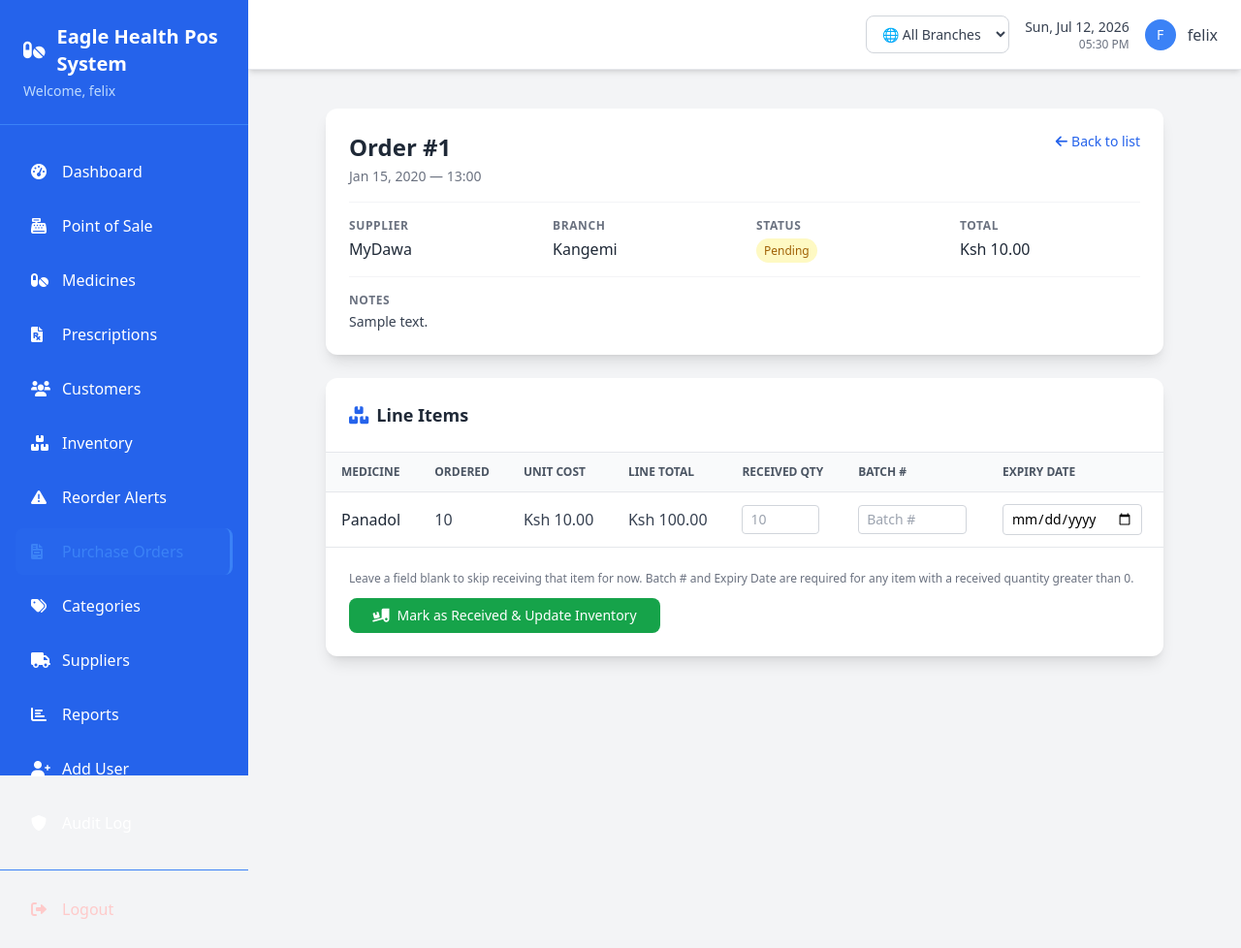
After one commit to findech1/Pharmacy-POS, a Django app: page /orders/1/ in a window 1280 px wide. The commit adds this page. Shown: the whole page at 97% size. Run offline with Django 5.2, Linux system fonts and the light colour scheme; a user stored in the database is signed in; data comes from the database, SQL or seed files in the repository; both versions use the stored data as it was after the commit; tables that the repository leaves empty hold one stand-in row (values such as "Sample post"); some libraries are stand-ins or nearby versions.

Commit message:
order module and barcode

```diff
--- a/pharmacy_pos/pos/admin.py
+++ b/pharmacy_pos/pos/admin.py
@@ -1,7 +1,7 @@
 from django.contrib import admin
 from .models import (
     Medicine, Category, Customer, Supplier, Sale, SaleItem,
-    Branch, UserProfile, Inventory, Order,
+    Branch, UserProfile, Inventory, Order, OrderItem,
     DrugInteraction, Prescription, PrescriptionItem, DispensingLog, AuditLog
 )
 
@@ -14,6 +14,7 @@ admin.site.register(Branch)
 admin.site.register(UserProfile)
 admin.site.register(Inventory)
 admin.site.register(Order)
+admin.site.register(OrderItem)
 admin.site.register(DrugInteraction)
 admin.site.register(Prescription)
 admin.site.register(PrescriptionItem)
--- a/pharmacy_pos/pos/urls.py
+++ b/pharmacy_pos/pos/urls.py
@@ -9,6 +9,12 @@ urlpatterns = [
     path('audit-log/', views.audit_log_list, name='audit_log_list'),
     path('reorder-alerts/', views.reorder_alerts, name='reorder_alerts'),
     path('reorder-alerts/create/', views.create_reorder, name='create_reorder'),
+
+    # Purchase Order URLs
+    path('orders/', views.order_list, name='order_list'),
+    path('orders/add/', views.order_add, name='order_add'),
+    path('orders/<int:pk>/', views.order_detail, name='order_detail'),
+    path('orders/<int:pk>/receive/', views.order_receive, name='order_receive'),
 
     # Medicine URLs
     path('medicines/', views.medicine_list, name='medicine_list'),
@@ -23,6 +29,7 @@ urlpatterns = [
     # POS URLs
     path('pos/', views.pos_sale, name='pos_sale'),
     path('pos/process/', views.process_sale, name='process_sale'),
+    path('pos/barcode-lookup/', views.barcode_lookup, name='barcode_lookup'),
 
     # Inventory URLs
     path('inventory/', views.inventory_list, name='inventory_list'),
--- a/pharmacy_pos/pos/views.py
+++ b/pharmacy_pos/pos/views.py
@@ -4,14 +4,14 @@ from django.contrib.auth.decorators import login_required
 from django.contrib.auth.decorators import permission_required
 from django.contrib.auth.models import User
 from django.contrib import messages
-from django.db.models import Sum, Count, Q, F
-from django.db.models.functions import TruncDate, TruncMonth
+from django.db.models import Sum, Count, Q, F, Value, IntegerField
+from django.db.models.functions import TruncDate, TruncMonth, Coalesce
 from django.http import JsonResponse
 from django.core.paginator import Paginator
 from django.utils import timezone
 from datetime import datetime, timedelta
 from .models import (
-    Medicine, Inventory, Customer, Sale, Supplier, Order, Category, Payment,
+    Medicine, Inventory, Customer, Sale, Supplier, Order, OrderItem, Category, Payment,
     Branch, SaleItem, Prescription, PrescriptionItem, DispensingLog, DrugInteraction, AuditLog
 )
 from .forms import *
@@ -223,9 +223,6 @@ def pos_sale(request):
         messages.warning(request, 'Please select a specific branch before making a sale.')
         return redirect('dashboard')
 
-    from django.db.models import Value, IntegerField
-    from django.db.models.functions import Coalesce
-
     medicines = Medicine.objects.filter(is_active=True).annotate(
         branch_stock=Coalesce(
             Sum('inventory__quantity', filter=Q(inventory__branch_id=request.active_branch_id)),
@@ -247,6 +244,34 @@ def pos_sale(request):
         'categories': categories,
         'active_branch': active_branch,
         'pending_dispensing': pending_dispensing,
+    })
+
+
+@login_required
+def barcode_lookup(request):
+    """Keyboard-wedge barcode scanner support — looks up a medicine by scanned code."""
+    code = request.GET.get('code', '').strip()
+    if not code:
+        return JsonResponse({'success': False, 'error': 'No barcode provided.'})
+    if request.active_branch_id is None:
+        return JsonResponse({'success': False, 'error': 'Select a branch first.'})
+
+    medicine = Medicine.objects.filter(barcode=code, is_active=True).annotate(
+        branch_stock=Coalesce(
+            Sum('inventory__quantity', filter=Q(inventory__branch_id=request.active_branch_id)),
+            Value(0), output_field=IntegerField()
+        )
+    ).first()
+
+    if not medicine:
+        return JsonResponse({'success': False, 'error': f'No medicine found for barcode "{code}".'})
+
+    return JsonResponse({
+        'success': True,
+        'id': medicine.id,
+        'name': medicine.name,
+        'price': float(medicine.price),
+        'stock': medicine.branch_stock,
     })
 
 
@@ -496,24 +521,29 @@ def create_reorder(request):
         messages.error(request, 'No matching items found for this branch.')
         return redirect('reorder_alerts')
 
-    lines = []
-    for item in items:
-        suggested_qty = max(item.reorder_level * 2 - item.quantity, item.reorder_level)
-        lines.append(f"{item.medicine.name}: current stock {item.quantity}, reorder {suggested_qty} units")
-
     order = Order.objects.create(
         branch_id=request.active_branch_id,
         supplier=supplier,
         status='pending',
-        notes="Auto-generated reorder request:\n" + "\n".join(lines),
+        notes='Auto-generated from reorder alerts.',
         created_by=request.user,
     )
 
+    for item in items:
+        suggested_qty = max(item.reorder_level * 2 - item.quantity, item.reorder_level)
+        OrderItem.objects.create(
+            order=order,
+            medicine=item.medicine,
+            quantity_ordered=suggested_qty,
+            unit_cost=item.cost_price,
+        )
+    order.recompute_total()
+
     log_audit(request, 'create', obj=order,
-              details=f'Draft reorder #{order.id} created for {items.count()} low-stock item(s) from {supplier.name}.')
+              details=f'Draft purchase order #{order.id} created for {items.count()} low-stock item(s) from {supplier.name}.')
 
     messages.success(request, f'Draft purchase order #{order.id} created for {supplier.name}.')
-    return redirect('reorder_alerts')
+    return redirect('order_detail', pk=order.id)
 
 
 # Category Views
@@ -778,6 +808,122 @@ def supplier_report(request):
     return render(request, 'pos/supplier_report.html', context)
 
 
+# ---------------------------------------------------------------------------
+# Purchase Order Line-Item Workflow (REQ-PUR-4.1, REQ-PUR-4.2)
+# ---------------------------------------------------------------------------
+
+@login_required
+def order_list(request):
+    branch_filter = {} if request.active_branch_id is None else {'branch_id': request.active_branch_id}
+    orders = Order.objects.filter(**branch_filter).select_related('supplier', 'created_by').order_by('-created_at')
+    return render(request, 'pos/order_list.html', {'orders': orders})
+
+
+@login_required
+def order_add(request):
+    if request.active_branch_id is None:
+        messages.warning(request, 'Please select a specific branch before creating a purchase order.')
+        return redirect('dashboard')
+
+    if request.method == 'POST':
+        form = OrderForm(request.POST)
+        if form.is_valid():
+            order = form.save(commit=False)
+            order.branch_id = request.active_branch_id
+            order.created_by = request.user
+            order.status = 'pending'
+            order.save()
+
+            formset = OrderItemFormSet(request.POST, instance=order)
+            if formset.is_valid():
+                formset.save()
+                order.recompute_total()
+                log_audit(request, 'create', obj=order, details=f'Purchase order created for {order.supplier.name}.')
+                messages.success(request, 'Purchase order created.')
+                return redirect('order_detail', pk=order.pk)
+            else:
+                order.delete()
+    else:
+        form = OrderForm()
+        formset = OrderItemFormSet()
+
+    return render(request, 'pos/order_form.html', {
+        'form': form, 'formset': formset, 'title': 'New Purchase Order'
+    })
+
+
+@login_required
+def order_detail(request, pk):
+    order = get_object_or_404(Order, pk=pk)
+    items = order.items.select_related('medicine')
+    return render(request, 'pos/order_detail.html', {'order': order, 'items': items})
+
+
+@login_required
+def order_receive(request, pk):
+    """REQ-PUR-4.2: compares delivered quantities against ordered quantities,
+    logs discrepancies, and creates new Inventory batches for what actually arrived."""
+    order = get_object_or_404(Order, pk=pk)
+
+    if order.status != 'pending':
+        messages.error(request, 'Only pending orders can be received.')
+        return redirect('order_detail', pk=pk)
+
+    if request.method == 'POST':
+        any_discrepancy = False
+        received_any = False
+
+        for item in order.items.select_related('medicine'):
+            received_raw = request.POST.get(f'received_{item.id}', '').strip()
+            expiry_date = request.POST.get(f'expiry_{item.id}', '').strip()
+            batch_number = request.POST.get(f'batch_{item.id}', '').strip()
+
+            if received_raw == '':
+                continue
+
+            received_qty = int(received_raw)
+            item.quantity_received = received_qty
+            item.save()
+            received_any = True
+
+            if received_qty != item.quantity_ordered:
+                any_discrepancy = True
+
+            if received_qty > 0:
+                if not expiry_date:
+                    messages.error(request, f'Expiry date is required for {item.medicine.name} to receive stock.')
+                    return redirect('order_detail', pk=pk)
+                Inventory.objects.create(
+                    branch=order.branch,
+                    medicine=item.medicine,
+                    quantity=received_qty,
+                    reorder_level=10,
+                    expiry_date=expiry_date,
+                    batch_number=batch_number,
+                    cost_price=item.unit_cost,
+                )
+
+        if not received_any:
+            messages.error(request, 'Enter received quantities for at least one item.')
+            return redirect('order_detail', pk=pk)
+
+        order.status = 'completed'
+        order.received_by = request.user
+        order.received_at = timezone.now()
+        order.save()
+
+        log_audit(request, 'update', obj=order,
+                  details='Order received.' + (' Discrepancies found between ordered and received quantities.' if any_discrepancy else ' All quantities matched.'))
+
+        if any_discrepancy:
+            messages.warning(request, 'Order received with discrepancies — review quantities on the order detail page.')
+        else:
+            messages.success(request, 'Order received and inventory updated successfully.')
+        return redirect('order_detail', pk=pk)
+
+    return redirect('order_detail', pk=pk)
+
+
 @permission_required('pos.view_financial_report', raise_exception=True)
 def financial_report(request):
     branch_filter = {} if request.active_branch_id is None else {'branch_id': request.active_branch_id}
--- a/pharmacy_pos/templates/base.html
+++ b/pharmacy_pos/templates/base.html
@@ -104,6 +104,14 @@
           >
             <i class="fas fa-triangle-exclamation w-5 mr-3"></i>
             <span>Reorder Alerts</span>
+          </a>
+
+          <a
+            href="{% url 'order_list' %}"
+            class="flex items-center px-4 py-3 rounded-lg hover:bg-blue-700 transition-colors duration-200 {% if 'order' in request.resolver_match.url_name %}sidebar-active{% endif %}"
+          >
+            <i class="fas fa-file-invoice w-5 mr-3"></i>
+            <span>Purchase Orders</span>
           </a>
 
           <a
--- /dev/null
+++ b/pharmacy_pos/templates/pos/order_detail.html
@@ -0,0 +1,141 @@
+{% extends 'base.html' %}
+{% block header %}Order #{{ order.id }}{% endblock %}
+{% block content %}
+<div class="max-w-4xl mx-auto p-4 space-y-6">
+
+    <div class="bg-white rounded-xl shadow-lg p-6">
+        <div class="flex justify-between items-start mb-4">
+            <div>
+                <h1 class="text-2xl font-bold text-gray-800">Order #{{ order.id }}</h1>
+                <p class="text-gray-500 text-sm mt-1">{{ order.created_at|date:"M d, Y — H:i" }}</p>
+            </div>
+            <a href="{% url 'order_list' %}" class="text-blue-600 hover:text-blue-800 text-sm font-medium">
+                <i class="fas fa-arrow-left mr-1"></i>Back to list
+            </a>
+        </div>
+
+        <div class="grid grid-cols-1 md:grid-cols-4 gap-6 pt-4 border-t border-gray-100">
+            <div>
+                <p class="text-xs font-semibold text-gray-500 uppercase tracking-wider mb-1">Supplier</p>
+                <p class="text-gray-800 font-medium">{{ order.supplier.name }}</p>
+            </div>
+            <div>
+                <p class="text-xs font-semibold text-gray-500 uppercase tracking-wider mb-1">Branch</p>
+                <p class="text-gray-800 font-medium">{{ order.branch.name|default:"—" }}</p>
+            </div>
+            <div>
+                <p class="text-xs font-semibold text-gray-500 uppercase tracking-wider mb-1">Status</p>
+                <span class="px-2 py-1 text-xs font-medium rounded-full
+                    {% if order.status == 'completed' %}bg-green-100 text-green-700
+                    {% elif order.status == 'cancelled' %}bg-red-100 text-red-700
+                    {% else %}bg-yellow-100 text-yellow-700{% endif %}">
+                    {{ order.get_status_display }}
+                </span>
+            </div>
+            <div>
+                <p class="text-xs font-semibold text-gray-500 uppercase tracking-wider mb-1">Total</p>
+                <p class="text-gray-800 font-medium">Ksh {{ order.total_amount|floatformat:2 }}</p>
+            </div>
+        </div>
+
+        {% if order.notes %}
+        <div class="mt-4 pt-4 border-t border-gray-100">
+            <p class="text-xs font-semibold text-gray-500 uppercase tracking-wider mb-1">Notes</p>
+            <p class="text-gray-700 text-sm">{{ order.notes }}</p>
+        </div>
+        {% endif %}
+
+        {% if order.status == 'completed' %}
+        <div class="mt-4 pt-4 border-t border-gray-100 text-sm text-gray-600">
+            Received by {{ order.received_by.first_name|default:order.received_by.username }} on {{ order.received_at|date:"M d, Y H:i" }}
+            {% if order.has_discrepancies %}
+            <span class="ml-2 px-2 py-1 text-xs font-medium rounded-full bg-orange-100 text-orange-700">
+                <i class="fas fa-exclamation-triangle"></i> Discrepancies found
+            </span>
+            {% endif %}
+        </div>
+        {% endif %}
+    </div>
+
+    <!-- Line items -->
+    <div class="bg-white rounded-xl shadow-lg overflow-hidden">
+        <div class="p-6 border-b border-gray-200">
+            <h2 class="text-lg font-semibold text-gray-800">
+                <i class="fas fa-boxes mr-2 text-blue-600"></i>Line Items
+            </h2>
+        </div>
+
+        <form method="post" action="{% url 'order_receive' order.pk %}">
+            {% csrf_token %}
+            <table class="w-full text-left">
+                <thead class="bg-gray-50 border-b border-gray-200">
+                    <tr>
+                        <th class="px-4 py-3 text-xs font-semibold text-gray-600 uppercase">Medicine</th>
+                        <th class="px-4 py-3 text-xs font-semibold text-gray-600 uppercase">Ordered</th>
+                        <th class="px-4 py-3 text-xs font-semibold text-gray-600 uppercase">Unit Cost</th>
+                        <th class="px-4 py-3 text-xs font-semibold text-gray-600 uppercase">Line Total</th>
+                        {% if order.status == 'pending' %}
+                        <th class="px-4 py-3 text-xs font-semibold text-gray-600 uppercase">Received Qty</th>
+                        <th class="px-4 py-3 text-xs font-semibold text-gray-600 uppercase">Batch #</th>
+                        <th class="px-4 py-3 text-xs font-semibold text-gray-600 uppercase">Expiry Date</th>
+                        {% else %}
+                        <th class="px-4 py-3 text-xs font-semibold text-gray-600 uppercase">Received</th>
+                        <th class="px-4 py-3 text-xs font-semibold text-gray-600 uppercase">Discrepancy</th>
+                        {% endif %}
+                    </tr>
+                </thead>
+                <tbody class="divide-y divide-gray-100">
+                    {% for item in items %}
+                    <tr>
+                        <td class="px-4 py-3 font-medium text-gray-800">{{ item.medicine.name }}</td>
+                        <td class="px-4 py-3 text-gray-700">{{ item.quantity_ordered }}</td>
+                        <td class="px-4 py-3 text-gray-700">Ksh {{ item.unit_cost|floatformat:2 }}</td>
+                        <td class="px-4 py-3 text-gray-700">Ksh {{ item.line_total|floatformat:2 }}</td>
+                        {% if order.status == 'pending' %}
+                        <td class="px-4 py-3">
+                            <input type="number" name="received_{{ item.id }}" min="0" placeholder="{{ item.quantity_ordered }}"
+                                   class="w-20 px-2 py-1 border border-gray-300 rounded text-sm">
+                        </td>
+                        <td class="px-4 py-3">
+                            <input type="text" name="batch_{{ item.id }}" placeholder="Batch #"
+                                   class="w-28 px-2 py-1 border border-gray-300 rounded text-sm">
+                        </td>
+                        <td class="px-4 py-3">
+                            <input type="date" name="expiry_{{ item.id }}"
+                                   class="px-2 py-1 border border-gray-300 rounded text-sm">
+                        </td>
+                        {% else %}
+                        <td class="px-4 py-3 text-gray-700">{{ item.quantity_received|default:"—" }}</td>
+                        <td class="px-4 py-3">
+                            {% if item.discrepancy == 0 %}
+                            <span class="text-green-600 text-sm"><i class="fas fa-check"></i> Matched</span>
+                            {% elif item.discrepancy > 0 %}
+                            <span class="text-blue-600 text-sm">+{{ item.discrepancy }} over</span>
+                            {% elif item.discrepancy < 0 %}
+                            <span class="text-red-600 text-sm">{{ item.discrepancy }} short</span>
+                            {% else %}
+                            <span class="text-gray-400 text-sm">—</span>
+                            {% endif %}
+                        </td>
+                        {% endif %}
+                    </tr>
+                    {% empty %}
+                    <tr>
+                        <td colspan="7" class="px-4 py-8 text-center text-gray-400">No items on this order.</td>
+                    </tr>
+                    {% endfor %}
+                </tbody>
+            </table>
+
+            {% if order.status == 'pending' %}
+            <div class="p-6 border-t border-gray-200">
+                <p class="text-xs text-gray-500 mb-3">Leave a field blank to skip receiving that item for now. Batch # and Expiry Date are required for any item with a received quantity greater than 0.</p>
+                <button type="submit" class="px-6 py-2 bg-green-600 text-white rounded-lg hover:bg-green-700 transition-colors text-sm font-medium">
+                    <i class="fas fa-truck-loading mr-2"></i>Mark as Received &amp; Update Inventory
+                </button>
+            </div>
+            {% endif %}
+        </form>
+    </div>
+</div>
+{% endblock %}
```
Also changed, not shown: pharmacy_pos/pos/forms.py (+23 -0 lines), pharmacy_pos/pos/models.py (+34 -1 lines), pharmacy_pos/templates/pos/order_form.html (added, +129 -0 lines), pharmacy_pos/templates/pos/order_list.html (added, +66 -0 lines), pharmacy_pos/templates/pos/pos_sale.html (+53 -0 lines), pharmacy_pos/db.sqlite3, pharmacy_pos/pos/migrations/0007_order_received_at_order_received_by_and_more.py (added).
